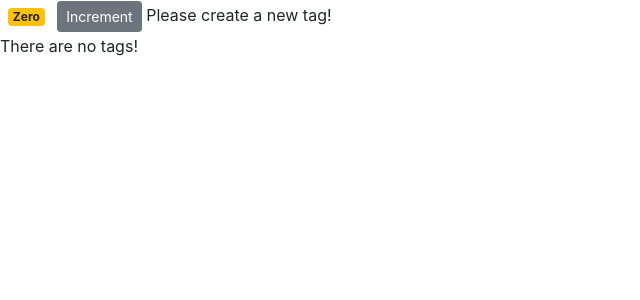
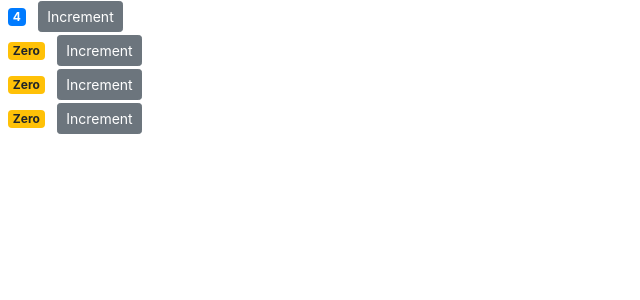
Before and after one commit to looSeeCan/counter-app, a React (Create React App) app: page / in a window 1280 px wide. Shown: the top 300 px of the page, without its empty margins (0-640 px from the left). Built offline with nearby package versions, Linux system fonts and the light colour scheme.

Commit message:
Props Vs State
just got done with Debugging React Apps. He did not cover much. I got to get some deeper coverage of that

```diff
--- a/src/components/counter.jsx
+++ b/src/components/counter.jsx
@@ -1,9 +1,12 @@
-import React, { Component } from 'react'; /// imrc = import statement
+import React, { Component } from 'react'; /// imrc = import statement. This Componet class that we imported has a bunch of methods that we are going to inerit in the
+/// counter class below.
 
+document.title = "Counter";
 /// keyboard shortcut "cc" to creater class
 class Counter extends Component {
     state = { /// add a property called state. state is a special property in React component. its basically an object that includes any data that this component needs.
-        count: 0,
+        value: this.props.value, /// I had to change this from 0, instead of ihitializing this to 0, we give it the props value so it can be rendered with the same value that is being assigned to it on the counters.jsx
+        /// also I changed "value" was originally named "count"
         // imageUrl: "Https://picsum.photos/200",
         // imageUrl: "https://scontent-ord5-1.xx.fbcdn.net/v/t39.30808-6/308053926_5403345529781102_4848854497029499904_n.jpg?stp=cp6_dst-jpg&_nc_cat=111&ccb=1-7&_nc_sid=0debeb&_nc_ohc=be9t5WEhZQAAX8X8-81&tn=BVHjSxUsbjfysZKz&_nc_ht=scontent-ord5-1.xx&oh=00_AT_A-wen1jSfH3ENZqzWM04IGVERID_eYNoPtI3TViQ1kg&oe=63340388"
         // tags: ["tag1", "tag2", "tag3",],
@@ -18,10 +21,10 @@
 
 
     formatCount() {
-        const {count} = this.state /// used object destructuring to improve the commented out return statement
-        // console.log(count);
-        return count === 0 ? 'Zero': count;
-        // return this.state.count === 0 ? "Zero": this.state.count;
+        const {value} = this.state /// used object destructuring to improve the commented out return statement
+        // console.log(value);
+        return value === 0 ? 'Zero': value;
+        // return this.state.value === 0 ? "Zero": this.state.value;
     }
 
     // constructor() {
@@ -32,23 +35,23 @@
 
     // handleIncrement() {/// binding event handlers
     //     console.log("Increment clicked:", this);/// this is undefined here, if you do not have the constructor.
-    //     console.log(this.state.count)
+    //     console.log(this.state.value)
     // }
 
     handleIncrement = product => { ///instead of doing the whole binding thing. use => functions. they dont rebind the this keyword, they inherit it
         console.log("Increment clicked:", this);/// this is undefined here, if you do not have the constructor.
         console.log(product);
         /// Updating the state
-        // this.state.count ++ /// we do not modify the state directily. we will not see the changes. it does increment, but react is not aware of that and that is why
+        // this.state.value ++ /// we do not modify the state directily. we will not see the changes. it does increment, but react is not aware of that and that is why
         //it is not updating the view. We need to use the setState method that is inherited to tell react explicitly what has changed
 
-        this.setState({count: this.state.count +1}) /// we pass an object as an argument to the setState method. we can add a new key and value or update an existing key value
+        this.setState({value: this.state.value +1}) /// we pass an object as an argument to the setState method. we can add a new key and value or update an existing key value
     }
 
     getBadgeClasses() {/// refactored. ctrl+shift+r. extract to method in class counter
     let classes = "badge m-2 badge-"; /// Rendering classes dynamically. the value here is a bootstrap value. the m-2 means margin 2 */
-    classes += this.state.count === 0 ? "warning" : "primary"; /// reasigning classes. if the value of count is 0 then the word warning is added to the classes variable
-    // (this.state.count === 0) ? classes += "warning": classes += "primary" ///same as ^
+    classes += this.state.value === 0 ? "warning" : "primary"; /// reasigning classes. if the value of value is 0 then the word warning is added to the classes variable
+    // (this.state.value === 0) ? classes += "warning": classes += "primary" ///same as ^
         return classes;
     }
 
@@ -60,21 +63,28 @@
     };
 
     render() {
+        console.log("this.props:", this.props) /// checking props. these props are being passed in from the render() method in counters.jsx
         let classes = this.getBadgeClasses(); /// refactored
 
+
         return ( /// React.Fragment. Get's rid of unecessary divs in html.
-            <React.Fragment> {/*inside here we can add any valid JavaScript expression or here I am using it for a comment*/}
-                {/* <img src={this.state.imageUrl} /> */}
-                <span className={classes}>{this.formatCount()}</span> {}
+            <div>
 
-                {/*passing event arguments */}
-                <button onClick = {() => this.handleIncrement({id: 1})} className='btn btn-secondary btn-sm'>Increment</button> {/*style ={{fontSize: 30}} = inline */}
+                {/* // <React.Fragment> inside here we can add any valid JavaScript expression or here I am using it for a comment */}
+                    {/* <img src={this.state.imageUrl} /> */}
+                    {/* passing in the children prop */}
+                    {/* {this.props.children}*/}
+                    <span className={classes}>{this.formatCount()}</span> {}
 
-                {this.state.tags.length === 0  && "Please create a new tag!"}{/*truthy falsy. if the first statement is true
-                    the && operator  asks if the next is true. in this case it is, because a string is true. prints the string to the screen */}
-                {/* {this.state.tags.length === 0 ? "Please create a new tag!" : "false"} */}
-                {this.renderTags()}
-            </React.Fragment>
+                    {/*passing event arguments */} {/*whenever you need to pass an argument to your even hanlers, we simply pass an arrow function here in the onClick */}
+                    <button onClick = {() => this.handleIncrement({id: 1})} className='btn btn-secondary btn-sm'>Increment</button> {/*style ={{fontSize: 30}} = inline */}
+
+                    {/* {this.state.tags.length === 0  && "Please create a new tag!"}{/*truthy falsy. if the first statement is true */}
+                        {/* the && operator  asks if the next is true. in this case it is, because a string is true. prints the string to the screen */}
+                    {/* {this.state.tags.length === 0 ? "Please create a new tag!" : "false"} */}
+                    {/* {this.renderTags()} */}
+                {/* </React.Fragment>     */}
+            </div>
         );
     }
 
--- /dev/null
+++ b/src/components/counters.jsx
@@ -0,0 +1,36 @@
+import React, {Component} from "react";
+import Counter from "./counter";
+
+
+class Counters extends Component {
+
+    state = {
+        counters: [{id: 1, value: 4}, {id: 2, value: 0}, {id: 3, value: 0}, {id: 4, value: 0}],
+    };
+    render() {
+        return(
+            <div className="fromCounters"> {/*this is going to be the wrapper or container for all our counters, because we want to return a single element from the render method */}
+                {/* <Counter />
+                <Counter />
+                <Counter />
+                <Counter /> */}
+
+            {/*instead of hardcoding the <Counter /> multiple times^, we want to create an array of objects in the state and mapp */}
+            {this.state.counters.map(item => {
+                // console.log(<Counter key={item.id}/>)
+                // return <Counter key={item.id}/>/// so this maps the values of the objects in the counters array to <Counter /> and loops four of them
+                /// but if I want to pass props
+                return <Counter key={item.id} value={item.value} />
+            })}
+
+            {/*children prop */}
+            {/* <Counter key={5} value={0}>
+                <h4>Title</h4>
+            </Counter> */}
+
+            </div>
+        );
+    }
+}
+
+export default Counters;
--- a/src/index.js
+++ b/src/index.js
@@ -3,13 +3,13 @@
 import './index.css';
 import App from './App';
 import reportWebVitals from './reportWebVitals';
-import Counter from "./components/counter";
+import Counters from "./components/counters";
 import "bootstrap/dist/css/bootstrap.css"; /// installed this in the begining of the course. 2-Setting Up the Project
 
 const root = ReactDOM.createRoot(document.getElementById('root'));
 root.render(
   <React.StrictMode>
-    <Counter />
+    <Counters />
   </React.StrictMode>
 );
 
```
